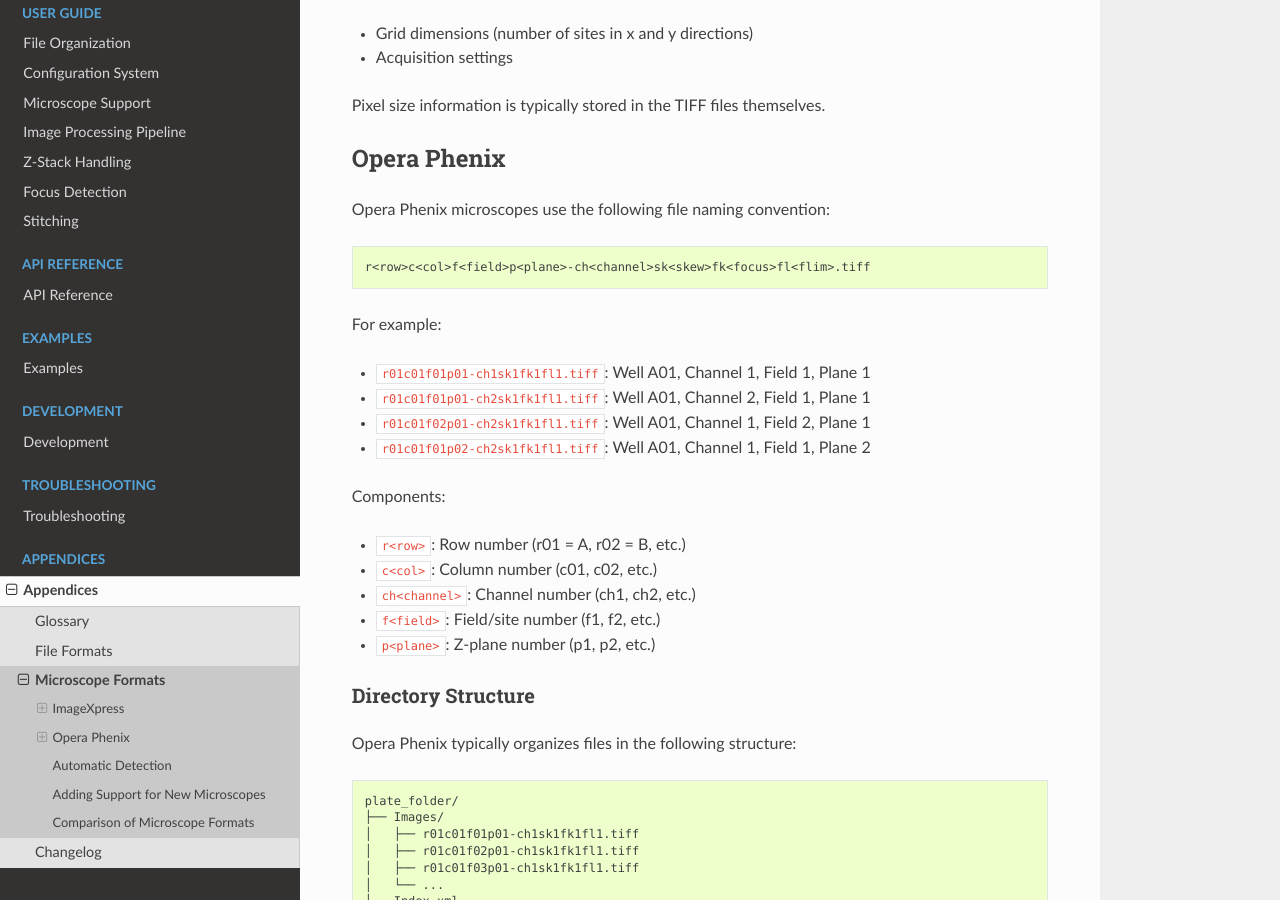
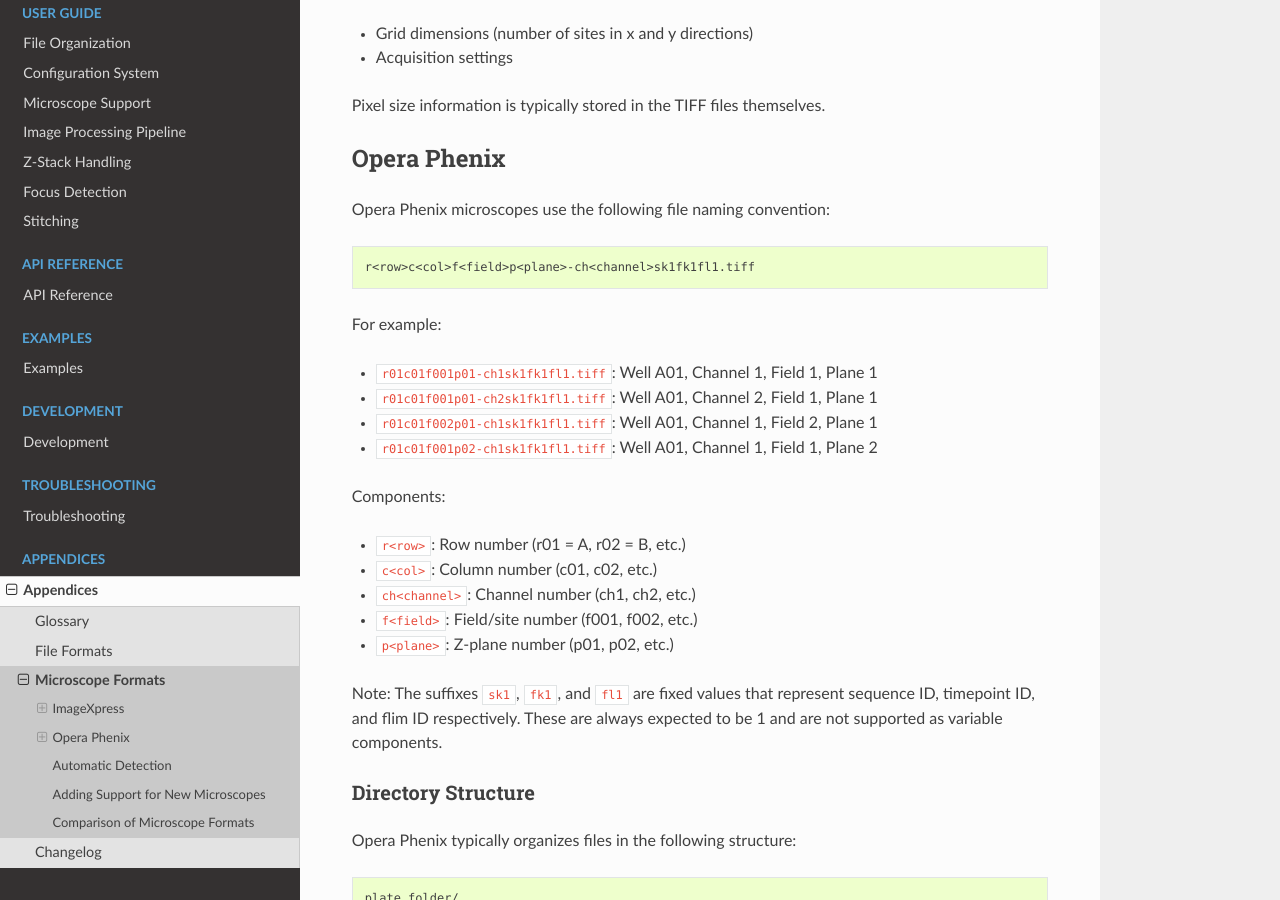
Before and after one commit to trissim/ezstitcher, a Sphinx documentation site: the page built from docs/source/appendices/microscope_formats.rst, in a window 1280 px wide and 900 px high, scrolled down 1545 px. Built offline with Sphinx 7.4.7 and the Read the Docs theme 3.1.0, drawn with Linux system fonts in a browser that asks for light colours.

Commit message:
Fix Opera Phenix file naming convention
Updated the Opera Phenix file naming convention to clarify:
1. The pattern now shows sk1fk1fl1 as fixed values rather than variable components
2. Added a note explaining that sk1, fk1, and fl1 represent sequence ID, timepoint ID, and flim ID respectively
3. Clarified that these values are always expected to be 1 and are not supported as variable components
4. Fixed the field and plane number formats in examples (f001, p01 instead of f01, p1)
5. Fixed the field and plane number formats in the components description

```diff
--- a/docs/source/appendices/microscope_formats.rst
+++ b/docs/source/appendices/microscope_formats.rst
@@ -84,23 +84,24 @@
 
 .. code-block:: text
 
-    r<row>c<col>f<field>p<plane>-ch<channel>sk<skew>fk<focus>fl<flim>.tiff
+    r<row>c<col>f<field>p<plane>-ch<channel>sk1fk1fl1.tiff
 
 For example:
 
-
-- ``r01c01f01p01-ch1sk1fk1fl1.tiff``: Well A01, Channel 1, Field 1, Plane 1
-- ``r01c01f01p01-ch2sk1fk1fl1.tiff``: Well A01, Channel 2, Field 1, Plane 1
-- ``r01c01f02p01-ch2sk1fk1fl1.tiff``: Well A01, Channel 1, Field 2, Plane 1
-- ``r01c01f01p02-ch2sk1fk1fl1.tiff``: Well A01, Channel 1, Field 1, Plane 2
+- ``r01c01f001p01-ch1sk1fk1fl1.tiff``: Well A01, Channel 1, Field 1, Plane 1
+- ``r01c01f001p01-ch2sk1fk1fl1.tiff``: Well A01, Channel 2, Field 1, Plane 1
+- ``r01c01f002p01-ch1sk1fk1fl1.tiff``: Well A01, Channel 1, Field 2, Plane 1
+- ``r01c01f001p02-ch1sk1fk1fl1.tiff``: Well A01, Channel 1, Field 1, Plane 2
 
 Components:
 
 - ``r<row>``: Row number (r01 = A, r02 = B, etc.)
 - ``c<col>``: Column number (c01, c02, etc.)
 - ``ch<channel>``: Channel number (ch1, ch2, etc.)
-- ``f<field>``: Field/site number (f1, f2, etc.)
-- ``p<plane>``: Z-plane number (p1, p2, etc.)
+- ``f<field>``: Field/site number (f001, f002, etc.)
+- ``p<plane>``: Z-plane number (p01, p02, etc.)
+
+Note: The suffixes ``sk1``, ``fk1``, and ``fl1`` are fixed values that represent sequence ID, timepoint ID, and flim ID respectively. These are always expected to be 1 and are not supported as variable components.
 
 Directory Structure
 ^^^^^^^^^^^^^^^^^^^
```
